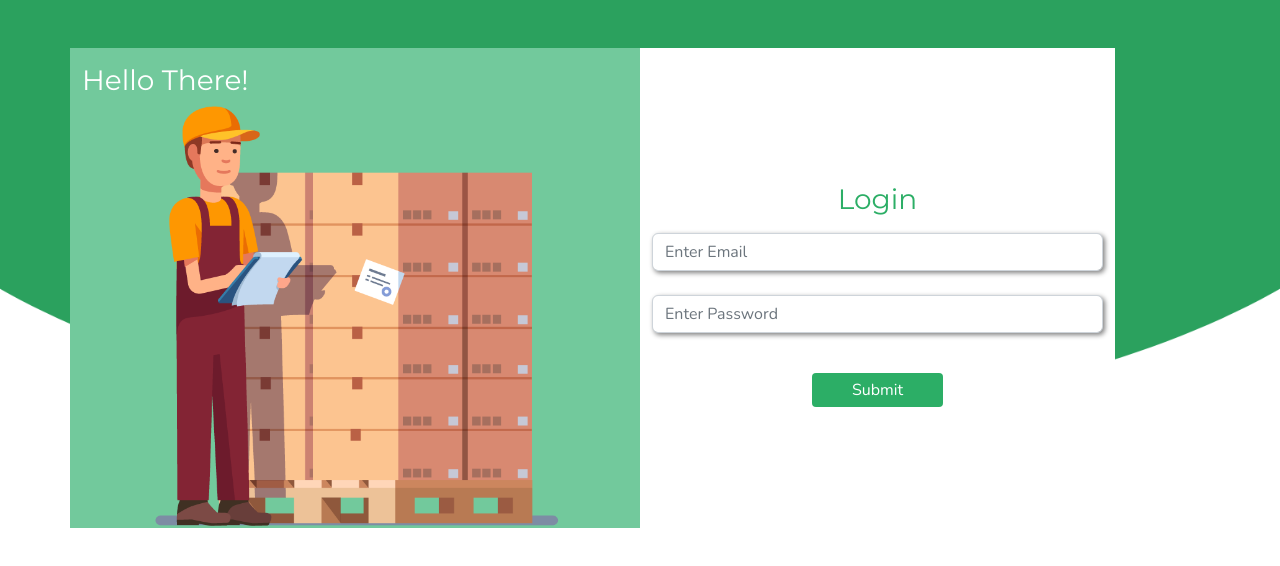
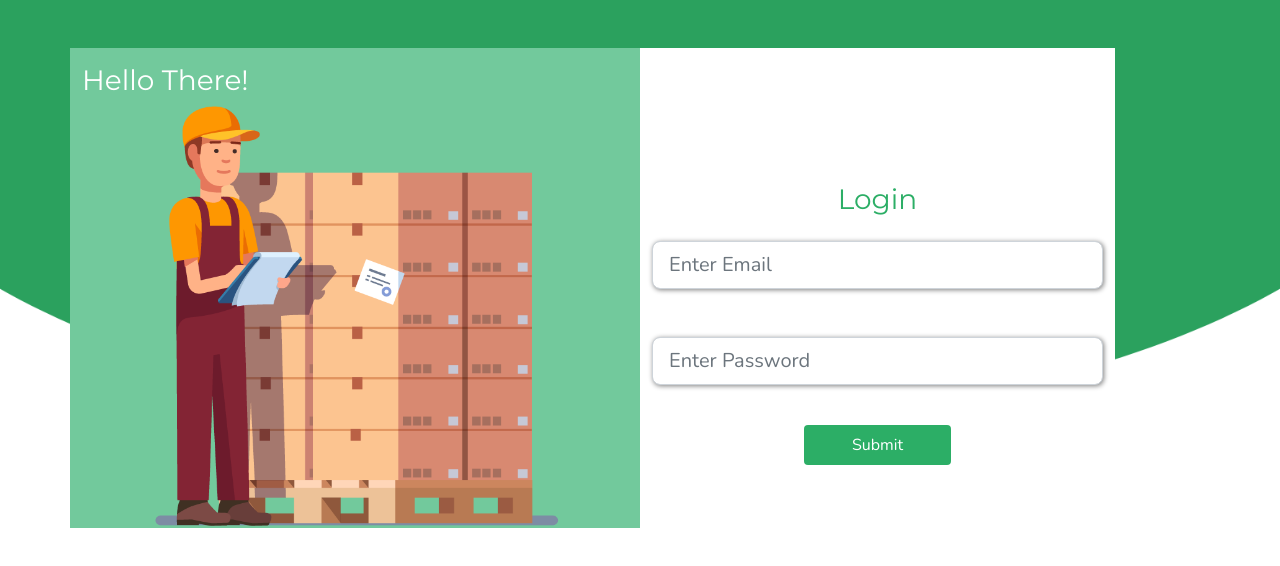
Before and after one commit to CKawara/Asset-management, a React (Create React App) app: page /login in a window 1280 px wide. Shown: the top 566 px of the page. Built offline with nearby package versions, Linux system fonts and the light colour scheme; no server answers; a web font is replaced by a local one.

Commit message:
adjust login page

```diff
--- a/src/Styling/Login.css
+++ b/src/Styling/Login.css
@@ -14,8 +14,9 @@
 #login{
     background-image: url('../Assets/login\ back.png');
     background-size: cover;
-   min-width: 100%;
-   min-height: 100%;
+    background-repeat: no-repeat;
+    min-width: 100%;
+    min-height: 100%;
 }
 
 
@@ -60,7 +61,7 @@
 
 .input-fields{
     font-family: 'Nunito', sans-serif;
-    box-shadow: 2px 2px 5px gray;
+    box-shadow: 1px 1px 5px gray;
     border-radius: 5px;
 
 
--- a/src/components/Login.js
+++ b/src/components/Login.js
@@ -70,18 +70,18 @@ const Login = () => {
 
                 <Col sm={12} md={6} lg={5} className='mt-5' id='login-form'>
                 <Form onSubmit={handleSubmit} id='log-form'>
-                    <h3 className='login-title text-center mb-3'>Login</h3>
+                    <h3 className='login-title text-center mb-4'>Login</h3>
 
-                    <Form.Group className='mb-4'>
+                    <Form.Group className='mb-5 input-group-lg'>
                         <Form.Control value={email} onChange={(e)=> setEmail(e.target.value)} className='input-fields' type='email' placeholder='Enter Email'/>
                     </Form.Group>
 
-                    <Form.Group className=' mb-3'>
+                    <Form.Group className=' mb-3 input-group-lg'>
                         <Form.Control value={password} onChange={(e)=> setPassword(e.target.value)} className='input-fields' type='password' placeholder='Enter Password'/>
                     </Form.Group>
 
-                    <div className='d-flex justify-content-center'>
-                        <Button type='submit' id='submit-btn' className='mt-4'>Submit</Button>
+                    <div className='d-flex justify-content-center '>
+                        <Button type='submit' id='submit-btn' className='mt-4 py-2 px-5'>Submit</Button>
                     </div>
                 </Form>
 
```
